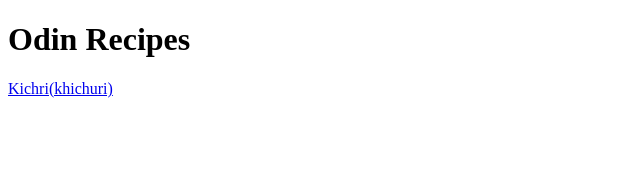
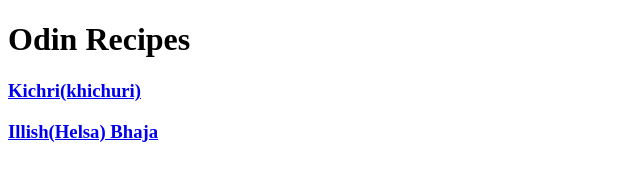
Before and after one commit to SINGHSUDIP/odin-recipes, a plain HTML site: page index.html in a window 1280 px wide. Shown: the whole page, without its empty margins (0-640 px from the left). Drawn offline with Linux system fonts and the light colour scheme.

Commit message:
Edit anchor
Add anchor to Illish bhaja page and make anchor h3

```diff
--- a/index.html
+++ b/index.html
@@ -6,6 +6,11 @@
     </head>
     <body>
         <h1>Odin Recipes</h1>
-        <a href="recipes/khichuri.html" target="_self" rel="noopener noreferrer">Kichri(khichuri)</a>
+        <h3>
+            <a href="recipes/khichuri.html" target="_self" rel="noopener noreferrer">Kichri(khichuri)</a>
+        </h3>
+        <h3>
+            <a href="recipes/illishbhaja.html" target="_self" rel="noopener noreferrer">Illish(Helsa) Bhaja</a>
+        </h3>
     </body>
 </html>
```
